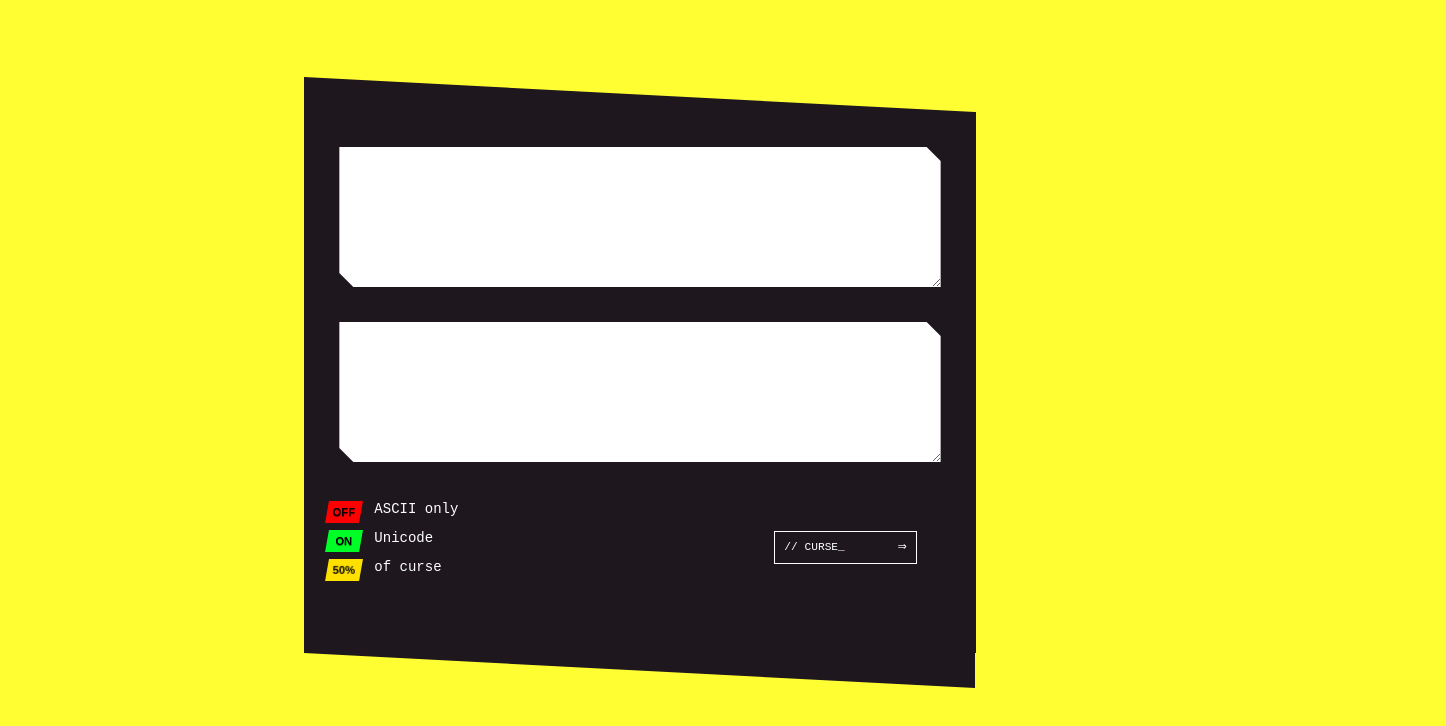
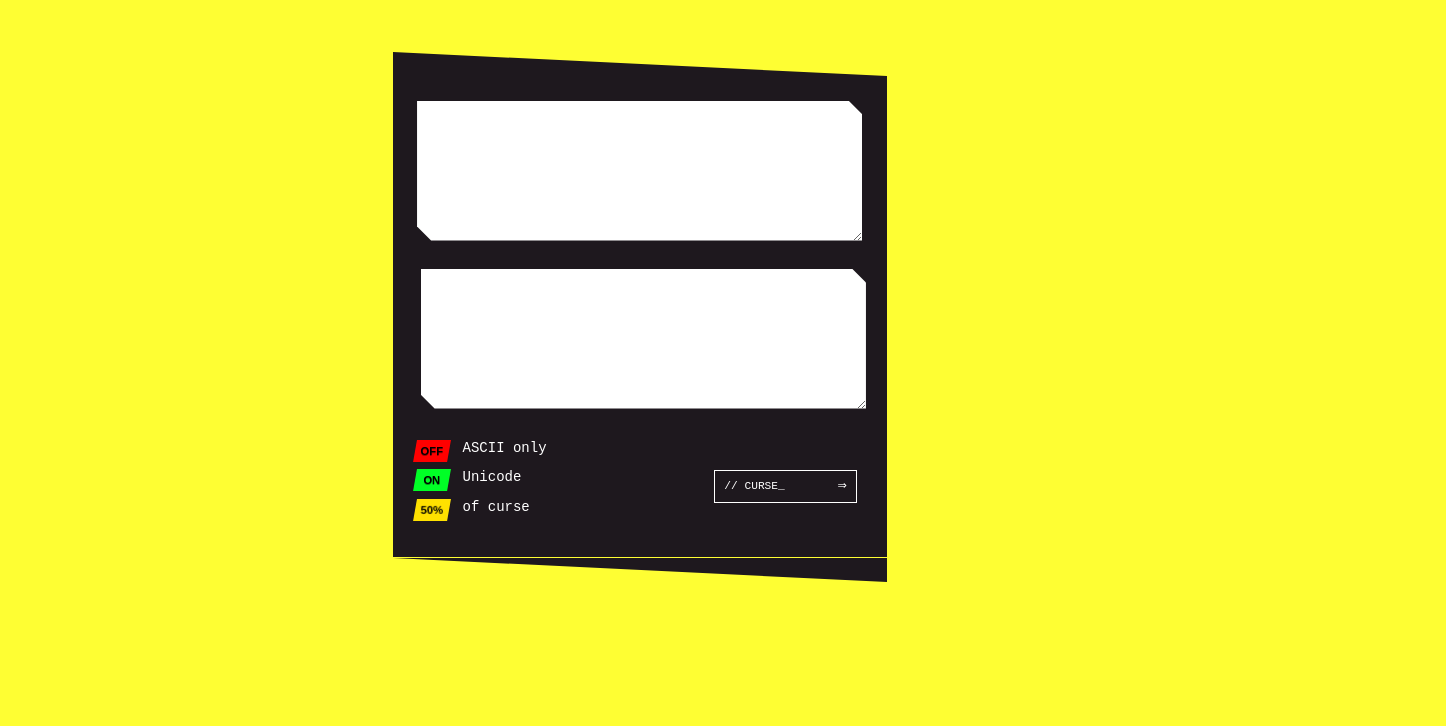
Before and after one commit to Kaifolog/cursed-generator, a plain HTML site: page docs/index.html in a window 1280 px wide. Shown: the part 134-860 px from the top of the page, 1446 px wide, since content can reach past the window. After the commit the page ends 800 px from the top, so only its background shows below. Drawn offline with Linux system fonts and the light colour scheme.

Commit message:
Site:textarea styles changed.

```diff
--- a/docs/index.html
+++ b/docs/index.html
@@ -6,7 +6,7 @@
         </div>
         <div class="forcontainer">
 
-                <textarea id="txt1"></textarea>
+                <textarea class="first-textares" id="txt1"></textarea>
                 <textarea class="second-text" id="txt2" readonly></textarea>
                 <div></div>
                 <div class="form-footer">
--- a/docs/styles.css
+++ b/docs/styles.css
@@ -8,7 +8,7 @@ body {
         display: flex;
         flex-direction: column;
         justify-content: center;
-        margin-top: 5%;
+        margin-top: 100px;
         zoom: 70%;
 }
 
@@ -25,10 +25,9 @@ body {
 .forcontainer {
         background: #1e181e;
         position: relative;
-        margin: 200px auto;
-        padding: 50px 0px;
-        width: 959px;
-
+        margin: 140px auto;
+        padding: 35px 0px 0px;
+        width: 707px;
         display: flex;
         flex-direction: column;
         justify-content: center;
@@ -39,10 +38,10 @@ body {
         content: '';
         width: 0;
         height: 0;
-        border-bottom: 50px solid #1e181e;
-        border-right: 959px solid transparent;
+        border-bottom: 35px solid #1e181e;
+        border-right: 707px solid transparent;
         position: absolute;
-        top: -50px;
+        top: -35px;
         left: 0px;
 }
 
@@ -50,15 +49,15 @@ body {
         content: '';
         width: 0;
         height: 0;
-        border-top: 50px solid #1e181e;
-        border-left: 959px solid transparent;
+        border-top: 35px solid #1e181e;
+        border-left: 707px solid transparent;
         position: absolute;
-        bottom: -50px;
+        bottom: -35px;
         left: 0px;
 }
 
 .second-text {
-        margin: 50px 50px;
+        margin: 40px 40px;
 }
 
 textarea {
@@ -70,9 +69,13 @@ textarea {
         height: 200px;
         width: 859px;
         padding: 3px 10px;
-        margin: 0px 50px;
+        margin: 0px 35px;
         font-size: 30px;
-        padding: 10px
+        padding: 10px;
+        max-width: 90%;
+        min-width: 90%;
+        max-height: 200px;
+        min-height: 200px;
 }
 
 .form-footer {}
@@ -100,7 +103,7 @@ textarea {
 
 .center-center {
         position: relative;
-        left: 70%;
+        left: 65%;
         top: -45%;
 }
 
```
Also changed, not shown: 1 other file.
